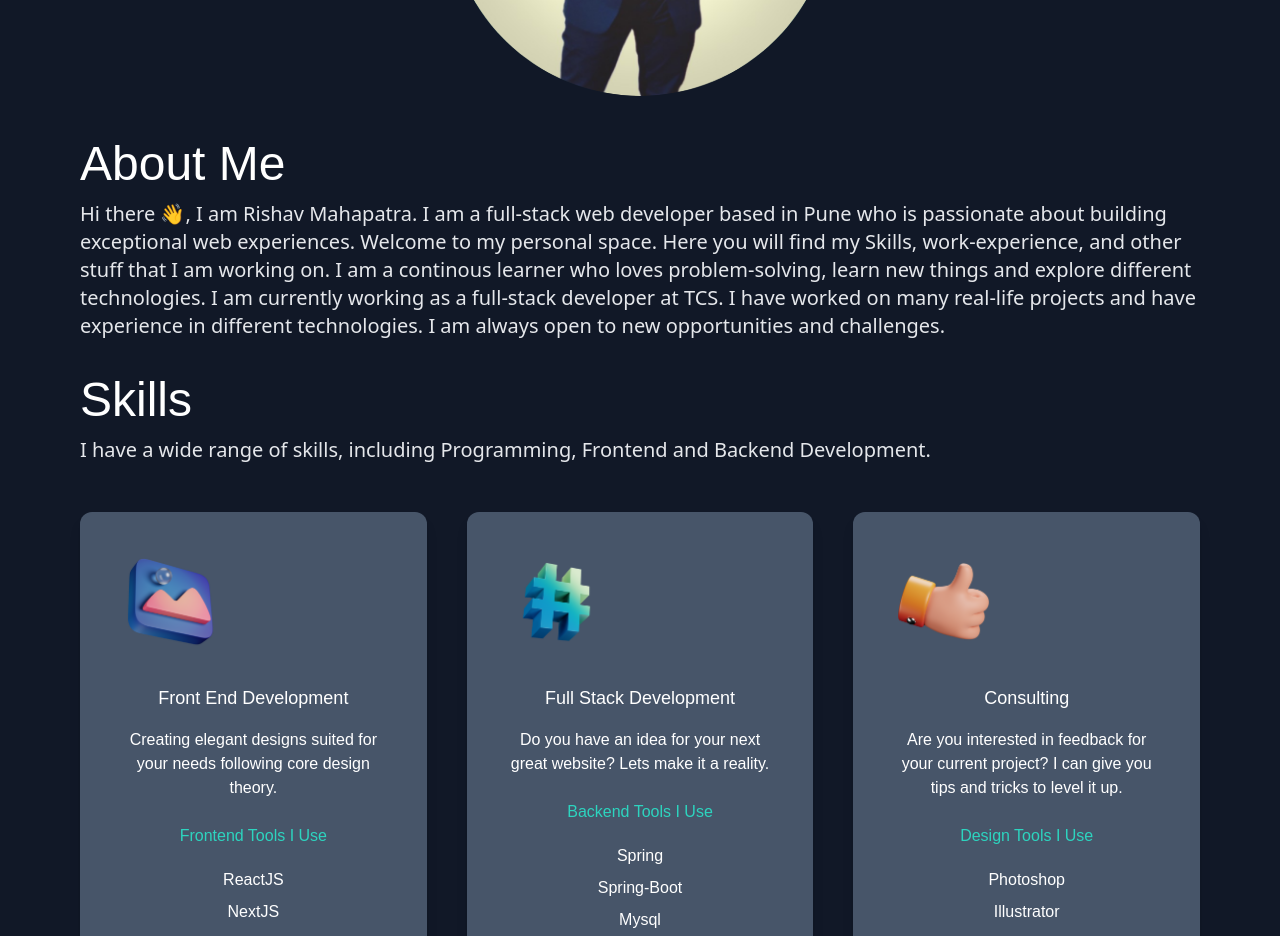
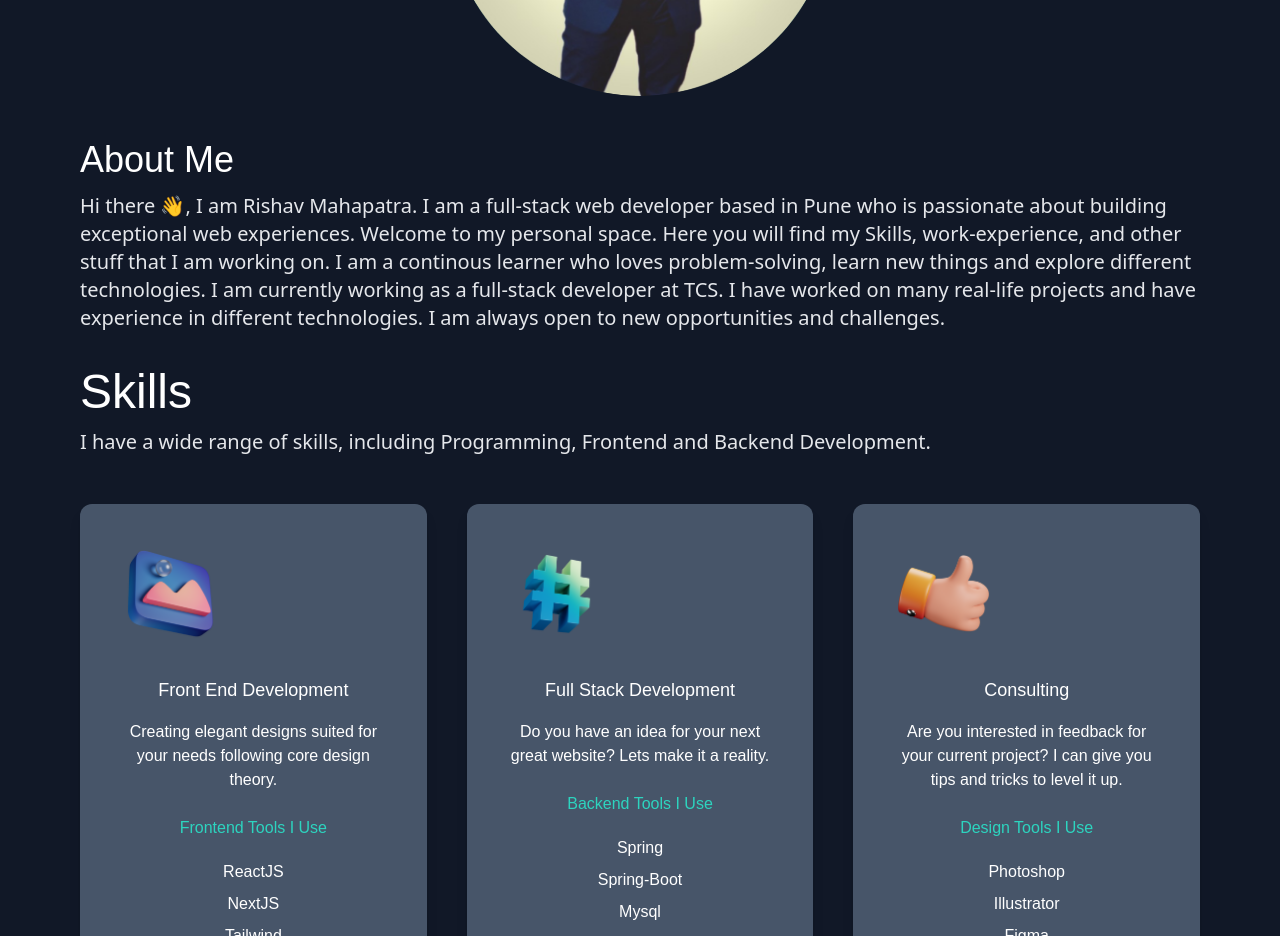
Before and after one commit to rishavmahapatra/Portfolio-V3.0, a Next.js app: page / in a window 1280 px wide. Shown: the part 880-1816 px from the top of the page. Built offline with nearby package versions, Linux system fonts and the light colour scheme.

Commit message:
Update index.js

```diff
--- a/pages/index.js
+++ b/pages/index.js
@@ -72,7 +72,7 @@ export default function Home() {
         </section>
         <section>
           <div>
-            <h3 className="fomt-mono text-4xl py-1 dark:text-white md:text-5xl">About Me</h3>
+            <h3 className="fomt-mono text-4xl py-1 dark:text-white ">About Me</h3>
             <p className="font-sans text-md py-2 leading-8 text-gray-800 dark:text-gray-200 mx-auto md:text-xl">
               Hi there 👋, I am Rishav Mahapatra. I am a
               full-stack web developer based in Pune who is passionate about
```
